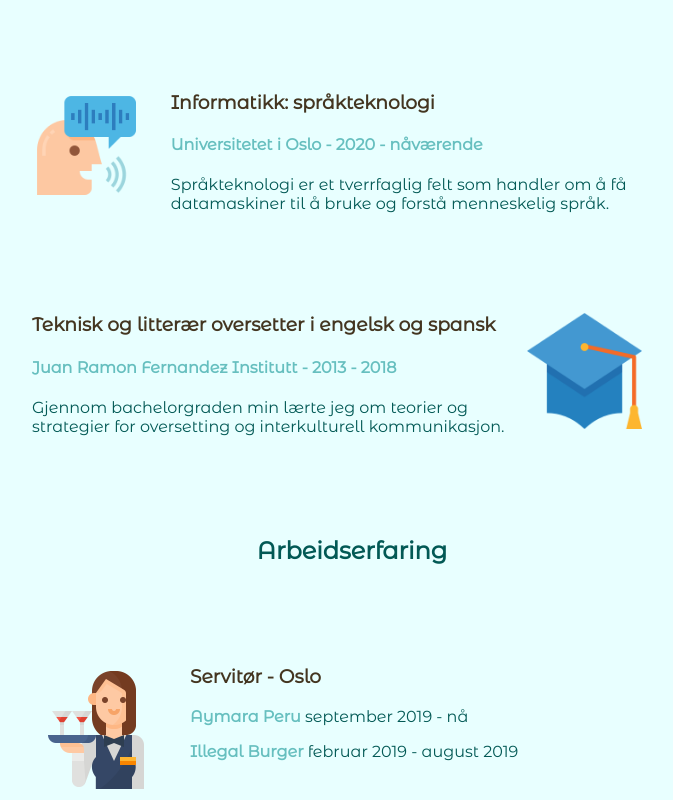
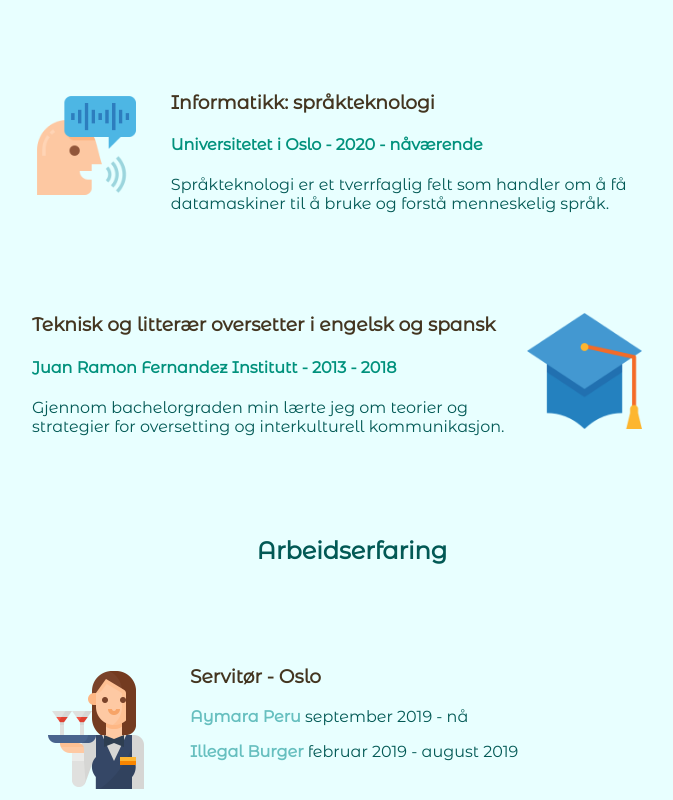
Before and after one commit to vdpet/cv-css, a plain HTML site: page index.html in a window 1280 px wide. Shown: the part 1240-2040 px from the top of the page, without its empty margins (288-961 px from the left). Drawn offline with Linux system fonts and the light colour scheme.

Commit message:
Update styles.css

```diff
--- a/css/styles.css
+++ b/css/styles.css
@@ -50,7 +50,7 @@ h3 {
 }
 
 h4 {
-  color: #66BFBF;
+  color: #00917c;
 }
 
 hr {
```
